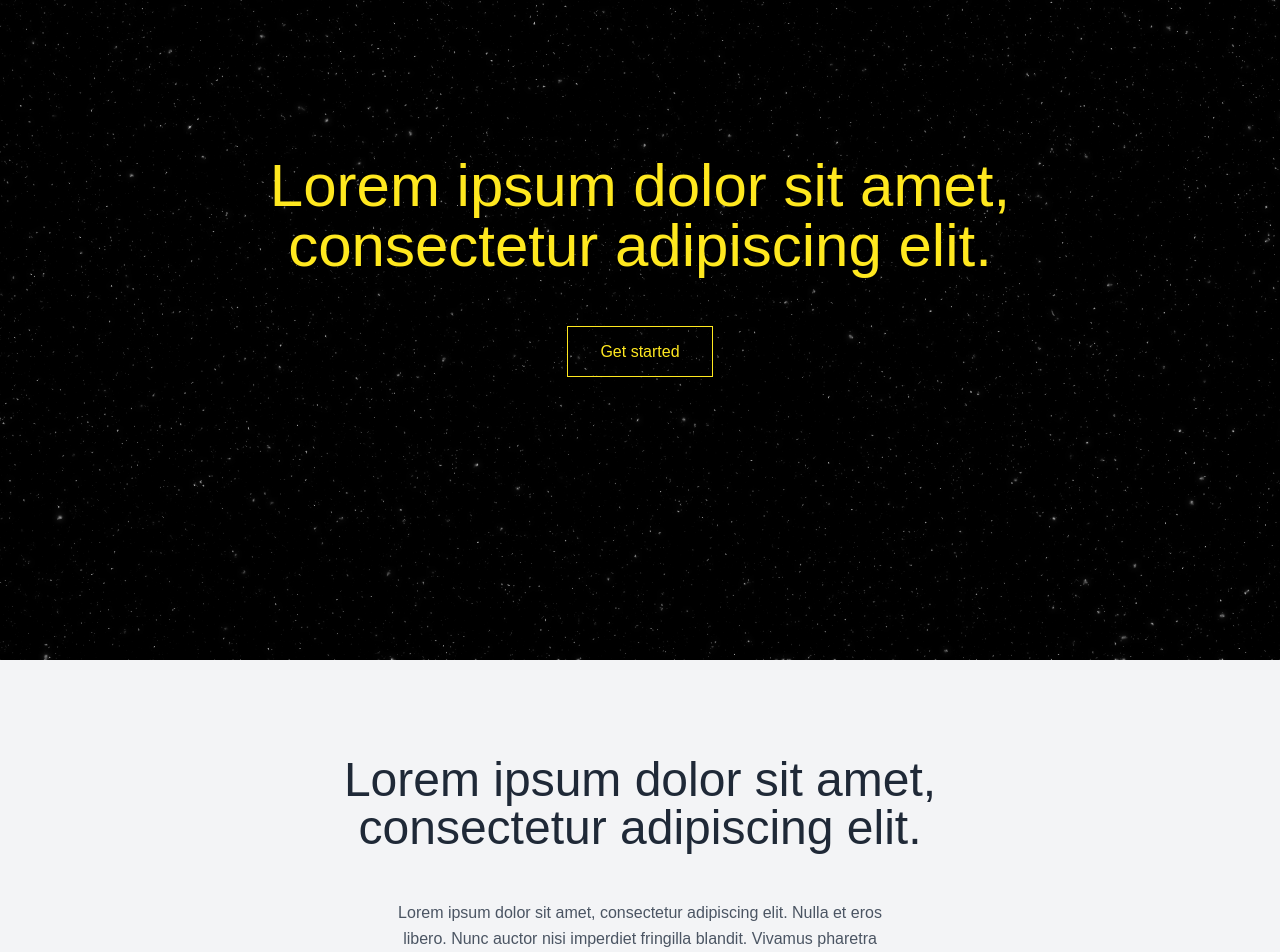
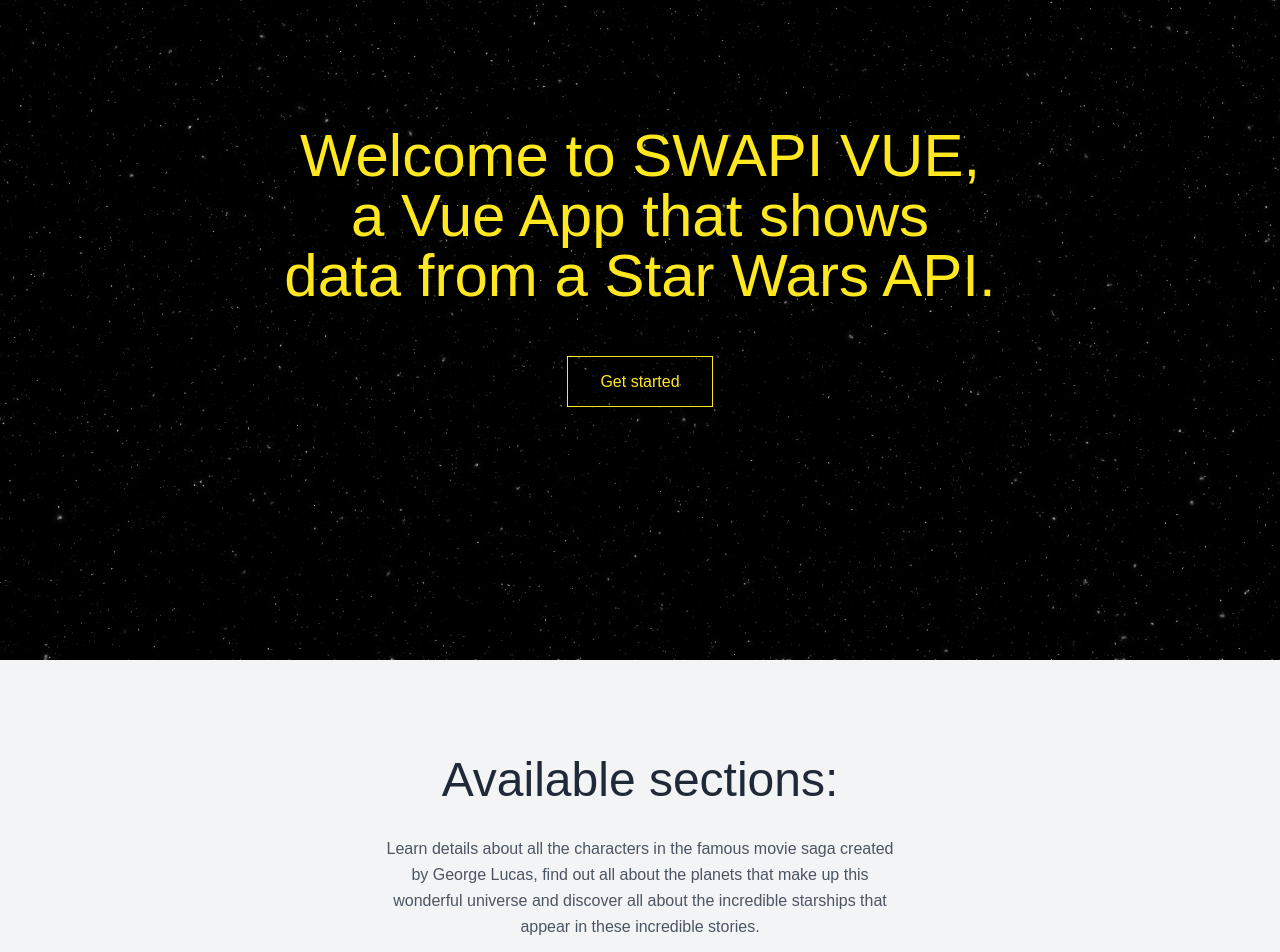
Before and after one commit to acarmonabelmonte/swapi-vue, a Vue app: page / in a window 1280 px wide. Shown: the part 140-1092 px from the top of the page. Built offline with nearby package versions, Linux system fonts and the light colour scheme.

Commit message:
finished home page

```diff
--- a/src/components/Home/Sections.vue
+++ b/src/components/Home/Sections.vue
@@ -2,20 +2,18 @@
   <div class="py-24 px-6 bg-gray-100">
     <div class="max-w-6xl mx-auto mb-12">
       <h2
-        class="mx-auto text-center text-2xl md:text-5xl max-w-3xl leading-tight text-gray-800 mb-12"
+        class="mx-auto text-center text-2xl md:text-5xl max-w-3xl leading-tight text-gray-800 mb-8"
       >
-        Lorem ipsum dolor sit amet, consectetur adipiscing elit.
+        Available sections:
       </h2>
 
       <p
         class="mb-6 text-gray-600 mx-auto max-w-lg text-center leading-relaxed"
       >
-        Lorem ipsum dolor sit amet, consectetur adipiscing elit. Nulla et eros
-        libero. Nunc auctor nisi imperdiet fringilla blandit. Vivamus pharetra
-        pulvinar purus. Donec ligula dui, pellentesque eget lacus et, viverra
-        placerat enim. Maecenas porttitor massa id nulla commodo, venenatis
-        suscipit est vestibulum. Quisque quis felis bibendum, placerat velit et,
-        tincidunt felis. Suspendisse a hendrerit metus.
+        Learn details about all the characters in the famous movie saga created
+        by George Lucas, find out all about the planets that make up this
+        wonderful universe and discover all about the incredible starships that
+        appear in these incredible stories.
       </p>
     </div>
     <div class="max-w-5xl mx-auto flex flex-wrap items-start">
--- a/src/views/Home.vue
+++ b/src/views/Home.vue
@@ -13,8 +13,10 @@
       >
         <div>
           <h1 class="text-3xl md:text-6xl leading-tight mb-16">
-            Lorem ipsum dolor sit amet,
-            <br class="hidden md:block" />consectetur adipiscing elit.
+            Welcome to SWAPI VUE,
+            <br class="hidden md:block" />a Vue App that shows
+            <br class="hidden md:block" />
+            data from a Star Wars API.
           </h1>
           <a
             href="#sections"
--- a/src/views/People.vue
+++ b/src/views/People.vue
@@ -21,18 +21,13 @@
               <div
                 class="h-full bg-gray-100 bg-opacity-75 px-8 pt-16 pb-24 rounded-lg overflow-hidden text-center relative"
               >
-                <h2
-                  class="tracking-widest text-xs title-font font-medium text-gray-400 mb-1"
-                >
-                  PEOPLE
-                </h2>
                 <h1
                   class="title-font sm:text-2xl text-xl font-medium text-gray-900 mb-3"
                 >
                   {{ character.name }}
                 </h1>
 
-                <a class="text-indigo-500 inline-flex items-center"
+                <a class="text-indigo-600 inline-flex items-center"
                   >View Details
                   <svg
                     class="w-4 h-4 ml-2"
```
